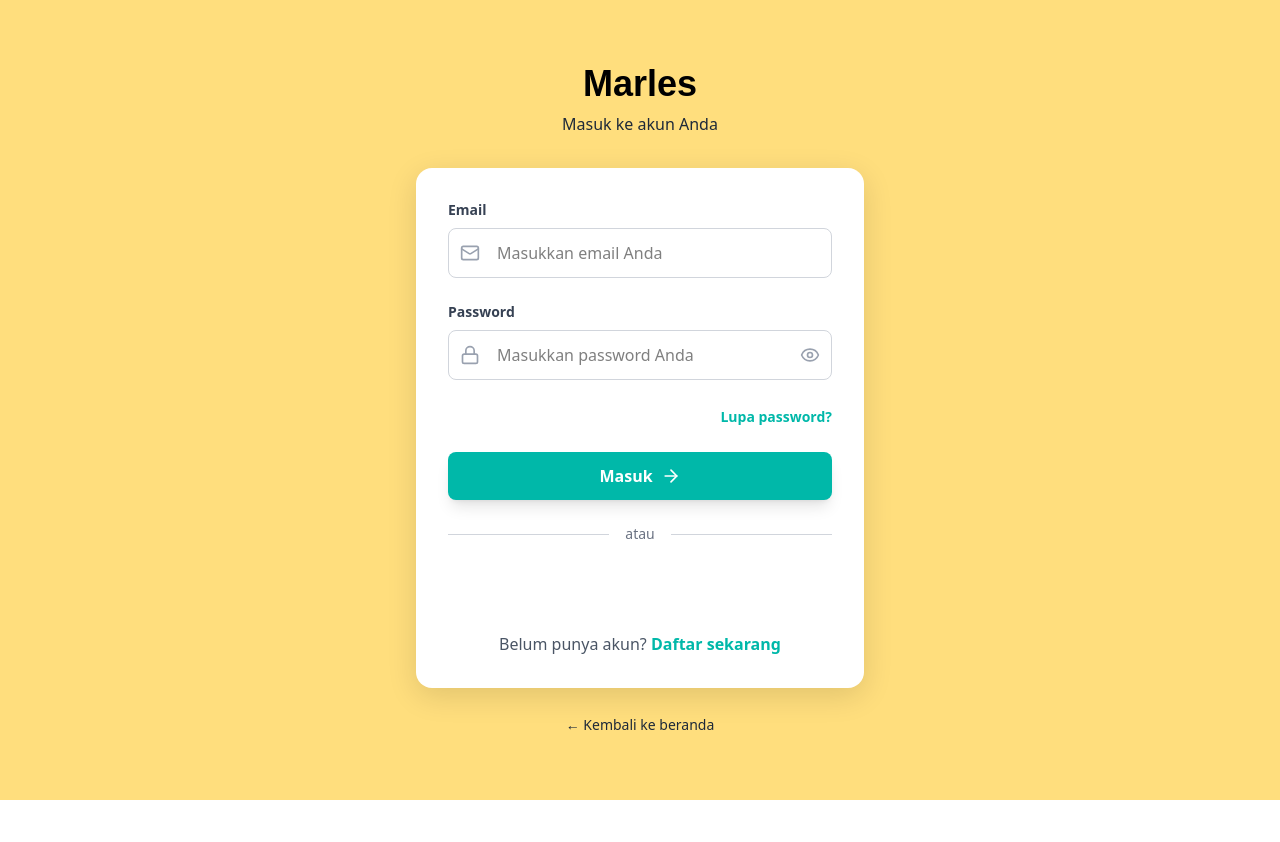
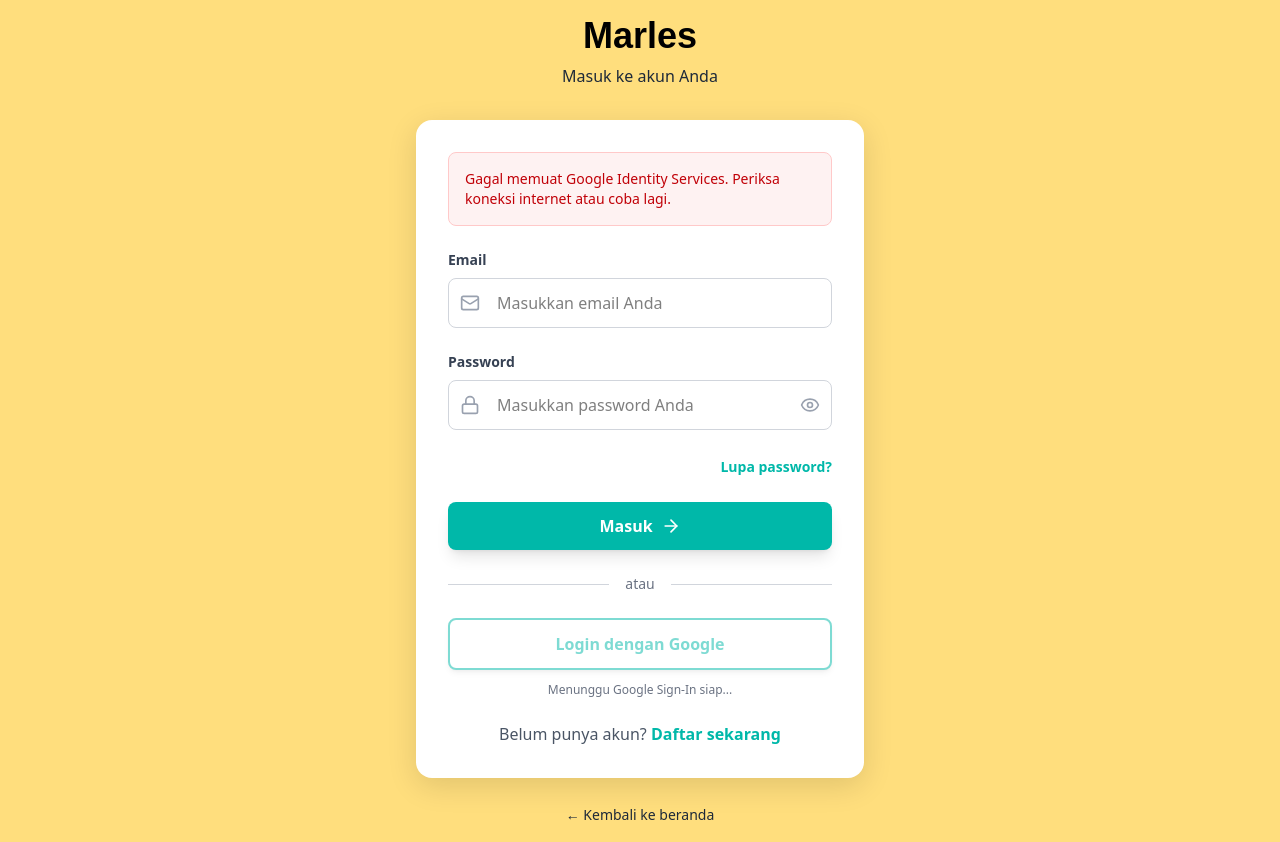
Before and after one commit to MarioSitepu/madu-margolestari-next, a React (Vite) app in the folder madu/: page /login in a window 1280 px wide. Before the commit the page ends 800 px from the top, so only its background shows below. Built offline with nearby package versions, Linux system fonts and the light colour scheme.

Commit message:
fix : login google

```diff
--- a/madu/src/pages/auth/Login.tsx
+++ b/madu/src/pages/auth/Login.tsx
@@ -1,10 +1,22 @@
-import React, { useState, useEffect, useRef } from 'react';
-import { Eye, EyeOff, Mail, Lock, ArrowRight, ChevronDown } from 'lucide-react';
+import React, { useState, useEffect, useCallback } from 'react';
+import { Eye, EyeOff, Mail, Lock, ArrowRight } from 'lucide-react';
 import { Link, useNavigate } from 'react-router-dom';
-import { GoogleLogin } from '@react-oauth/google';
 import axios from 'axios';
 import { useAuth } from '@/context/AuthContext';
 import { buildApiUrl, getApiUrl } from '@/lib/api';
+
+declare global {
+  interface Window {
+    google?: {
+      accounts: {
+        id: {
+          initialize: (config: Record<string, unknown>) => void;
+          prompt: (momentListener?: (notification: any) => void) => void;
+        };
+      };
+    };
+  }
+}
 
 const API_URL = getApiUrl();
 
@@ -21,11 +33,12 @@
   });
   const [isLoading, setIsLoading] = useState(false);
   const [error, setError] = useState('');
-  const [showGoogleAccounts, setShowGoogleAccounts] = useState(false);
+  const [isGoogleReady, setIsGoogleReady] = useState(false);
+  const [isPromptingGoogle, setIsPromptingGoogle] = useState(false);
   const navigate = useNavigate();
   const { login, getGoogleAccountHistory } = useAuth();
   const [googleAccounts, setGoogleAccounts] = useState(getGoogleAccountHistory());
-  const googleLoginRef = useRef<HTMLDivElement>(null);
+  const GOOGLE_CLIENT_ID = import.meta.env.VITE_GOOGLE_CLIENT_ID;
 
   const handleInputChange = (e: React.ChangeEvent<HTMLInputElement>) => {
     const { name, value } = e.target;
@@ -67,7 +80,7 @@
     }
   };
 
-  const handleGoogleSuccess = async (credentialResponse: any) => {
+  const handleGoogleSuccess = useCallback(async (credentialResponse: any) => {
     setIsLoading(true);
     setError('');
 
@@ -143,29 +156,114 @@
       setError(errorMessage);
     } finally {
       setIsLoading(false);
+      setIsPromptingGoogle(false);
     }
+  }, [login, navigate]);
+
+  const initializeGoogleClient = useCallback((loginHint?: string) => {
+    if (!GOOGLE_CLIENT_ID) {
+      setError('Google Client ID tidak ditemukan. Hubungi administrator untuk konfigurasi.');
+      return false;
+    }
+
+    if (!window.google?.accounts?.id) {
+      return false;
+    }
+
+    window.google.accounts.id.initialize({
+      client_id: GOOGLE_CLIENT_ID,
+      callback: handleGoogleSuccess,
+      auto_select: false,
+      ux_mode: 'popup',
+      login_hint: loginHint,
+      context: 'signin',
+    });
+    setIsGoogleReady(true);
+    return true;
+  }, [GOOGLE_CLIENT_ID, handleGoogleSuccess]);
+
+  useEffect(() => {
+    if (!GOOGLE_CLIENT_ID) {
+      return;
+    }
+
+    if (window.google?.accounts?.id) {
+      initializeGoogleClient();
+      return;
+    }
+
+    const scriptId = 'google-identity-services';
+    const existingScript = document.getElementById(scriptId) as HTMLScriptElement | null;
+
+    const handleScriptLoad = () => {
+      initializeGoogleClient();
     };
 
-  const handleGoogleError = () => {
-    console.error('Google OAuth error occurred');
-    setError('Login dengan Google gagal. Pastikan popup tidak diblokir dan coba lagi.');
+    if (existingScript) {
+      if (existingScript.hasAttribute('data-loaded')) {
+        initializeGoogleClient();
+      } else {
+        existingScript.addEventListener('load', handleScriptLoad);
+      }
+      return () => {
+        existingScript.removeEventListener('load', handleScriptLoad);
       };
+    }
+
+    const script = document.createElement('script');
+    script.id = scriptId;
+    script.src = 'https://accounts.google.com/gsi/client';
+    script.async = true;
+    script.defer = true;
+    script.onload = () => {
+      script.setAttribute('data-loaded', 'true');
+      initializeGoogleClient();
+    };
+    script.onerror = () => {
+      setError('Gagal memuat Google Identity Services. Periksa koneksi internet atau coba lagi.');
+    };
+    document.head.appendChild(script);
+
+    return () => {
+      script.onload = null;
+    };
+  }, [GOOGLE_CLIENT_ID, initializeGoogleClient]);
 
   // Refresh Google accounts list when component mounts or after successful login
   useEffect(() => {
     setGoogleAccounts(getGoogleAccountHistory());
   }, [getGoogleAccountHistory]);
 
-  const handleAccountSelect = () => {
-    // When user clicks on a recommended account, trigger Google login button click
-    // The GoogleLogin component will handle account selection via Google's UI
-    if (googleLoginRef.current) {
-      const googleButton = googleLoginRef.current.querySelector('div[role="button"]') as HTMLElement;
-      if (googleButton) {
-        googleButton.click();
+  const handleGoogleButtonClick = () => {
+    const preferredAccount = googleAccounts[0];
+    const isInitialized = initializeGoogleClient(preferredAccount?.email);
+
+    if (!isInitialized) {
+      setError('Google login belum siap. Mohon tunggu beberapa detik dan coba lagi.');
+      return;
     }
+
+    setIsPromptingGoogle(true);
+    setError('');
+
+    try {
+      window.google?.accounts?.id?.prompt((notification) => {
+        if (notification?.isDismissedMoment?.()) {
+          const reason = notification.getDismissedReason?.();
+          if (reason !== 'credential_returned') {
+            console.warn('Google prompt dismissed:', reason);
+            setIsPromptingGoogle(false);
           }
-    setShowGoogleAccounts(false);
+        } else if (notification?.isNotDisplayedMoment?.()) {
+          console.warn('Google prompt not displayed:', notification.getNotDisplayedReason?.());
+          setIsPromptingGoogle(false);
+        }
+      });
+    } catch (promptError) {
+      console.error('Gagal membuka Google Sign-In prompt:', promptError);
+      setError('Tidak dapat membuka Google Sign-In. Pastikan popup tidak diblokir dan coba lagi.');
+      setIsPromptingGoogle(false);
+    }
   };
 
   return (
@@ -262,23 +360,22 @@
             <div className="flex-1 border-t border-gray-300"></div>
           </div>
 
-          {/* Recommended Google Accounts */}
+          {/* Recommended Google Account */}
+          <div className="mb-4 space-y-3">
             {googleAccounts.length > 0 && (
-            <div className="mb-4">
-              <p className="text-sm text-gray-600 mb-3 font-medium">Akun Google yang pernah digunakan:</p>
-              <div className="space-y-2">
-                {googleAccounts.slice(0, 3).map((account, index) => (
+              <div>
+                <p className="text-sm text-gray-600 mb-3 font-medium">Akun Google terakhir digunakan:</p>
                 <button
-                    key={index}
                   type="button"
-                    onClick={handleAccountSelect}
-                    className="w-full flex items-center gap-3 p-3 bg-blue-50 hover:bg-blue-100 border border-blue-200 rounded-lg transition-all duration-200 hover:shadow-md group"
+                  onClick={handleGoogleButtonClick}
+                  disabled={isLoading || isPromptingGoogle}
+                  className="w-full flex items-center gap-3 p-4 bg-blue-50 hover:bg-blue-100 border border-blue-200 rounded-xl transition-all duration-200 hover:shadow-lg"
                 >
-                    <div className="w-10 h-10 rounded-full bg-[#00b8a9] flex items-center justify-center overflow-hidden ring-2 ring-white shadow-sm flex-shrink-0">
-                      {account.avatar ? (
+                  <div className="w-12 h-12 rounded-full bg-[#00b8a9] flex items-center justify-center overflow-hidden ring-2 ring-white shadow-sm flex-shrink-0">
+                    {googleAccounts[0].avatar ? (
                       <img
-                          src={account.avatar}
-                          alt={account.name}
+                        src={googleAccounts[0].avatar}
+                        alt={googleAccounts[0].name}
                         className="w-full h-full object-cover"
                         onError={(e) => {
                           const target = e.target as HTMLImageElement;
@@ -286,19 +383,18 @@
                         }}
                       />
                     ) : (
-                        <span className="text-white font-semibold text-sm">
-                          {account.name?.charAt(0)?.toUpperCase() || account.email?.charAt(0)?.toUpperCase() || 'G'}
+                      <span className="text-white font-semibold text-lg">
+                        {googleAccounts[0].name?.charAt(0)?.toUpperCase() || googleAccounts[0].email?.charAt(0)?.toUpperCase() || 'G'}
                       </span>
                     )}
                   </div>
                   <div className="flex-1 text-left min-w-0">
-                      <p className="font-semibold text-gray-900 truncate group-hover:text-[#00b8a9] transition-colors">
-                        Login sebagai {account.name || 'User'}
+                    <p className="font-semibold text-gray-900 truncate">
+                      Login sebagai {googleAccounts[0].name || 'User'}
                     </p>
-                      <p className="text-sm text-gray-600 truncate">{account.email}</p>
+                    <p className="text-sm text-gray-600 truncate">{googleAccounts[0].email}</p>
                   </div>
-                    <div className="flex items-center gap-2 text-gray-400 group-hover:text-[#00b8a9] transition-colors">
-                      <svg width="18" height="18" viewBox="0 0 18 18" xmlns="http://www.w3.org/2000/svg">
+                  <svg width="24" height="24" viewBox="0 0 18 18" xmlns="http://www.w3.org/2000/svg" className="shrink-0">
                     <g fill="none" fillRule="evenodd">
                       <path d="M17.64 9.205c0-.639-.057-1.252-.164-1.841H9v3.481h4.844c-.209 1.125-.843 2.078-1.796 2.717v2.258h2.908c1.702-1.567 2.684-3.874 2.684-6.615z" fill="#4285F4"/>
                       <path d="M9 18c2.43 0 4.467-.806 5.956-2.18l-2.908-2.258c-.806.54-1.837.86-3.048.86-2.344 0-4.328-1.584-5.036-3.711H.957v2.332C2.438 15.983 5.482 18 9 18z" fill="#34A853"/>
@@ -306,84 +402,22 @@
                       <path d="M9 3.58c1.321 0 2.508.454 3.44 1.345l2.582-2.58C13.463.891 11.426 0 9 0 5.482 0 2.438 2.017.957 4.958L3.964 7.29C4.672 5.163 6.656 3.58 9 3.58z" fill="#EA4335"/>
                     </g>
                   </svg>
-                      <ChevronDown size={16} className="opacity-50" />
+                </button>
               </div>
-                  </button>
-                ))}
-              </div>
-              {googleAccounts.length > 3 && (
-                <>
+            )}
             <button
               type="button"
-                    onClick={() => setShowGoogleAccounts(!showGoogleAccounts)}
-                    className="mt-2 text-sm text-[#00b8a9] hover:underline font-medium w-full text-center"
+              onClick={handleGoogleButtonClick}
+              disabled={isLoading || isPromptingGoogle || !isGoogleReady}
+              className="w-full bg-white border-2 border-[#00b8a9] text-[#00b8a9] py-3 rounded-lg font-bold hover:bg-[#00b8a9] hover:text-white transition-all duration-300 flex items-center justify-center gap-2 shadow-md disabled:opacity-50 disabled:cursor-not-allowed"
             >
-                    {showGoogleAccounts ? 'Sembunyikan' : `Lihat ${googleAccounts.length - 3} akun lainnya`}
+              {isPromptingGoogle ? 'Membuka Google...' : 'Login dengan Google'}
             </button>
-                  {showGoogleAccounts && (
-                    <div className="mt-2 space-y-2">
-                      {googleAccounts.slice(3).map((account, index) => (
-                        <button
-                          key={index + 3}
-                          type="button"
-                          onClick={handleAccountSelect}
-                          className="w-full flex items-center gap-3 p-3 bg-blue-50 hover:bg-blue-100 border border-blue-200 rounded-lg transition-all duration-200 hover:shadow-md group"
-                        >
-                          <div className="w-10 h-10 rounded-full bg-[#00b8a9] flex items-center justify-center overflow-hidden ring-2 ring-white shadow-sm flex-shrink-0">
-                            {account.avatar ? (
-                              <img
-                                src={account.avatar}
-                                alt={account.name}
-                                className="w-full h-full object-cover"
-                                onError={(e) => {
-                                  const target = e.target as HTMLImageElement;
-                                  target.style.display = 'none';
-                                }}
-                              />
-                            ) : (
-                              <span className="text-white font-semibold text-sm">
-                                {account.name?.charAt(0)?.toUpperCase() || account.email?.charAt(0)?.toUpperCase() || 'G'}
-                              </span>
+            {!isGoogleReady && (
+              <p className="text-xs text-gray-500 text-center">
+                Menunggu Google Sign-In siap...
+              </p>
             )}
-                          </div>
-                          <div className="flex-1 text-left min-w-0">
-                            <p className="font-semibold text-gray-900 truncate group-hover:text-[#00b8a9] transition-colors">
-                              Login sebagai {account.name || 'User'}
-                            </p>
-                            <p className="text-sm text-gray-600 truncate">{account.email}</p>
-                          </div>
-                          <div className="flex items-center gap-2 text-gray-400 group-hover:text-[#00b8a9] transition-colors">
-                            <svg width="18" height="18" viewBox="0 0 18 18" xmlns="http://www.w3.org/2000/svg">
-                              <g fill="none" fillRule="evenodd">
-                                <path d="M17.64 9.205c0-.639-.057-1.252-.164-1.841H9v3.481h4.844c-.209 1.125-.843 2.078-1.796 2.717v2.258h2.908c1.702-1.567 2.684-3.874 2.684-6.615z" fill="#4285F4"/>
-                                <path d="M9 18c2.43 0 4.467-.806 5.956-2.18l-2.908-2.258c-.806.54-1.837.86-3.048.86-2.344 0-4.328-1.584-5.036-3.711H.957v2.332C2.438 15.983 5.482 18 9 18z" fill="#34A853"/>
-                                <path d="M3.964 10.71c-.18-.54-.282-1.117-.282-1.71s.102-1.17.282-1.71V4.958H.957C.348 6.173 0 7.55 0 9s.348 2.827.957 4.042l3.007-2.332z" fill="#FBBC05"/>
-                                <path d="M9 3.58c1.321 0 2.508.454 3.44 1.345l2.582-2.58C13.463.891 11.426 0 9 0 5.482 0 2.438 2.017.957 4.958L3.964 7.29C4.672 5.163 6.656 3.58 9 3.58z" fill="#EA4335"/>
-                              </g>
-                            </svg>
-                            <ChevronDown size={16} className="opacity-50" />
-                          </div>
-                        </button>
-                      ))}
-                    </div>
-                  )}
-                </>
-              )}
-            </div>
-          )}
-
-          <div className="w-full" ref={googleLoginRef}>
-            <GoogleLogin
-              onSuccess={handleGoogleSuccess}
-              onError={handleGoogleError}
-              theme="outline"
-              size="large"
-              text="signin_with"
-              shape="rectangular"
-              logo_alignment="left"
-              width="100%"
-              useOneTap={false}
-            />
           </div>
 
           <div className="text-center mt-6">
```
Lines whose indentation alone changed are shown as unchanged.
